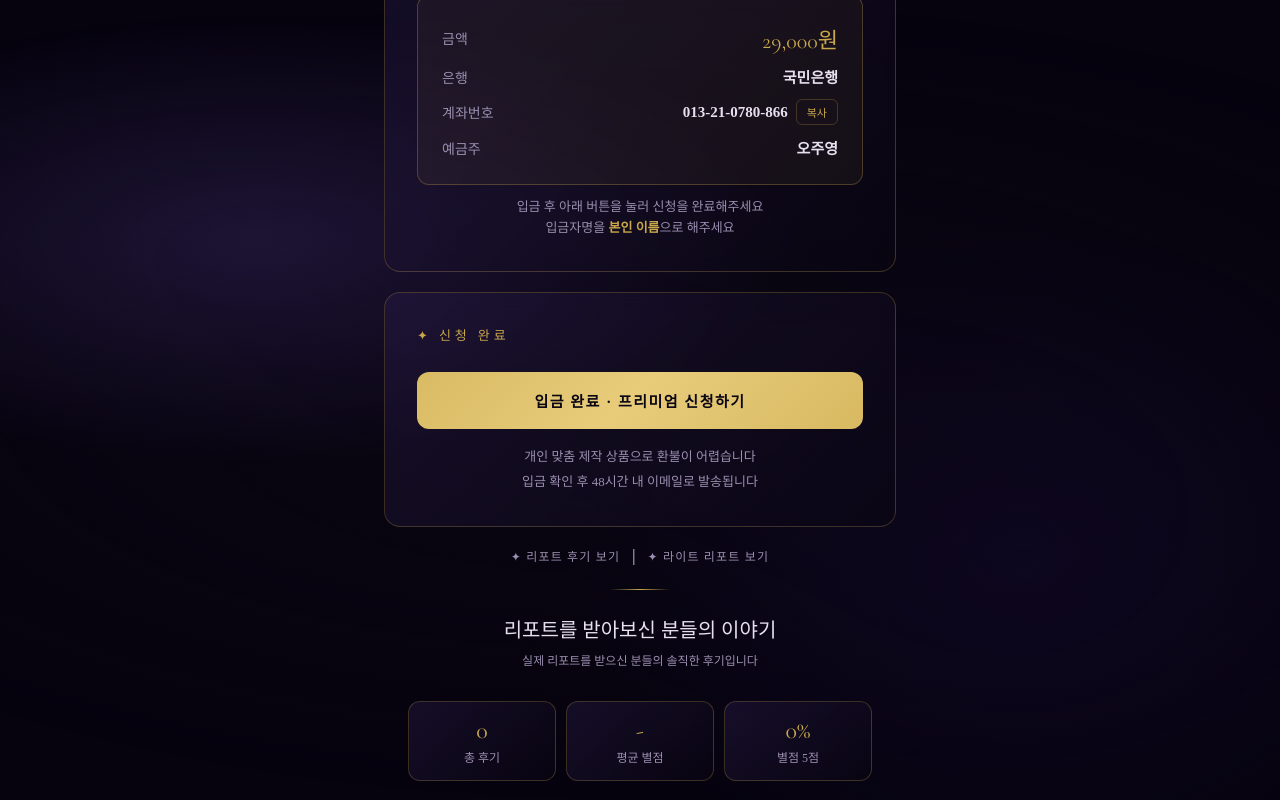
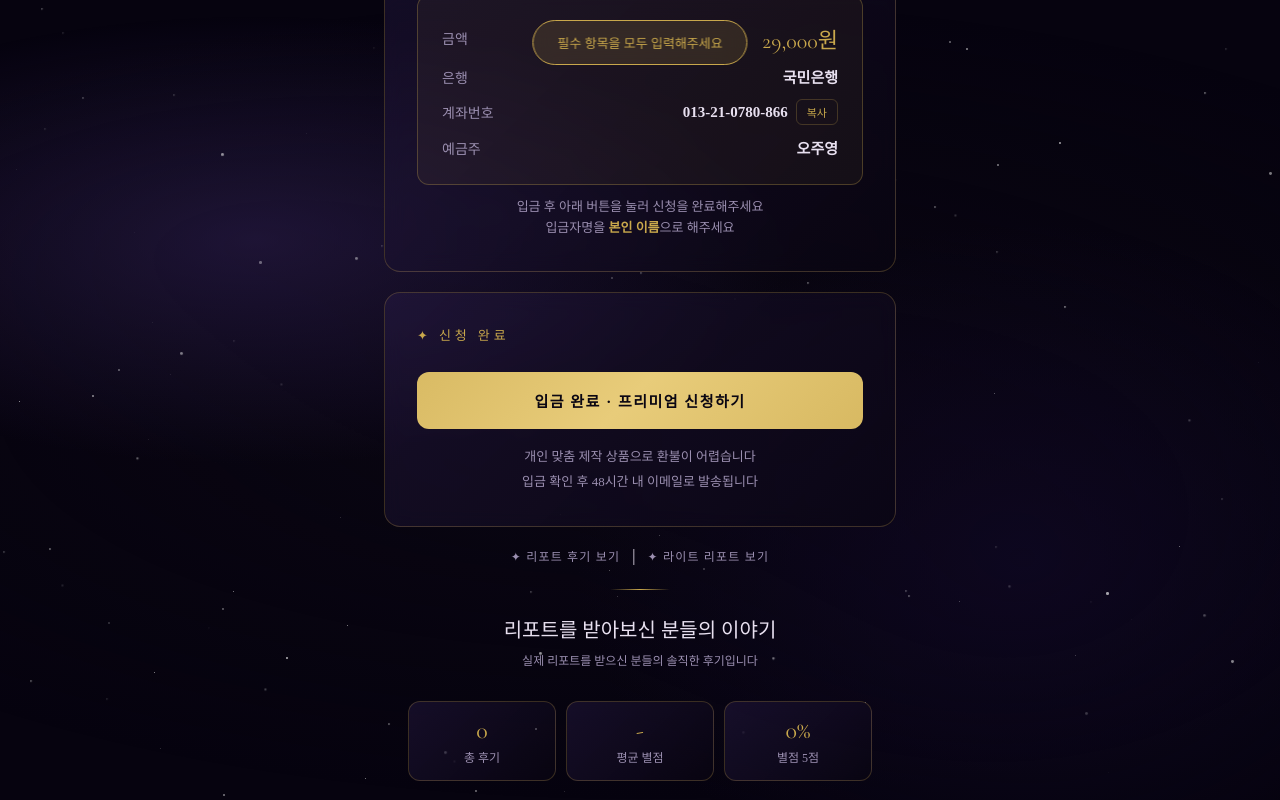
Before and after one commit to kkdmb7-blip/fortuna, a plain HTML site: page premium.html in a window 1280 px wide. Both pictures are taken after a click on the button "입금 완료 · 프리미엄 신청하기". Shown: the part 1486-2286 px from the top of the page. Drawn offline with nearby package versions, Linux system fonts and the light colour scheme.

Commit message:
Update premium.html

```diff
--- a/premium.html
+++ b/premium.html
@@ -430,7 +430,7 @@ function parseBirthtime(str){
   return{hour:0,min:0};
 }
 
-async async function submitOrder(){
+async function submitOrder(){
   const name=document.getElementById('name').value.trim();
   const gender=document.getElementById('gender').value;
   const birthdate=document.getElementById('birthdate').value.trim();
```
